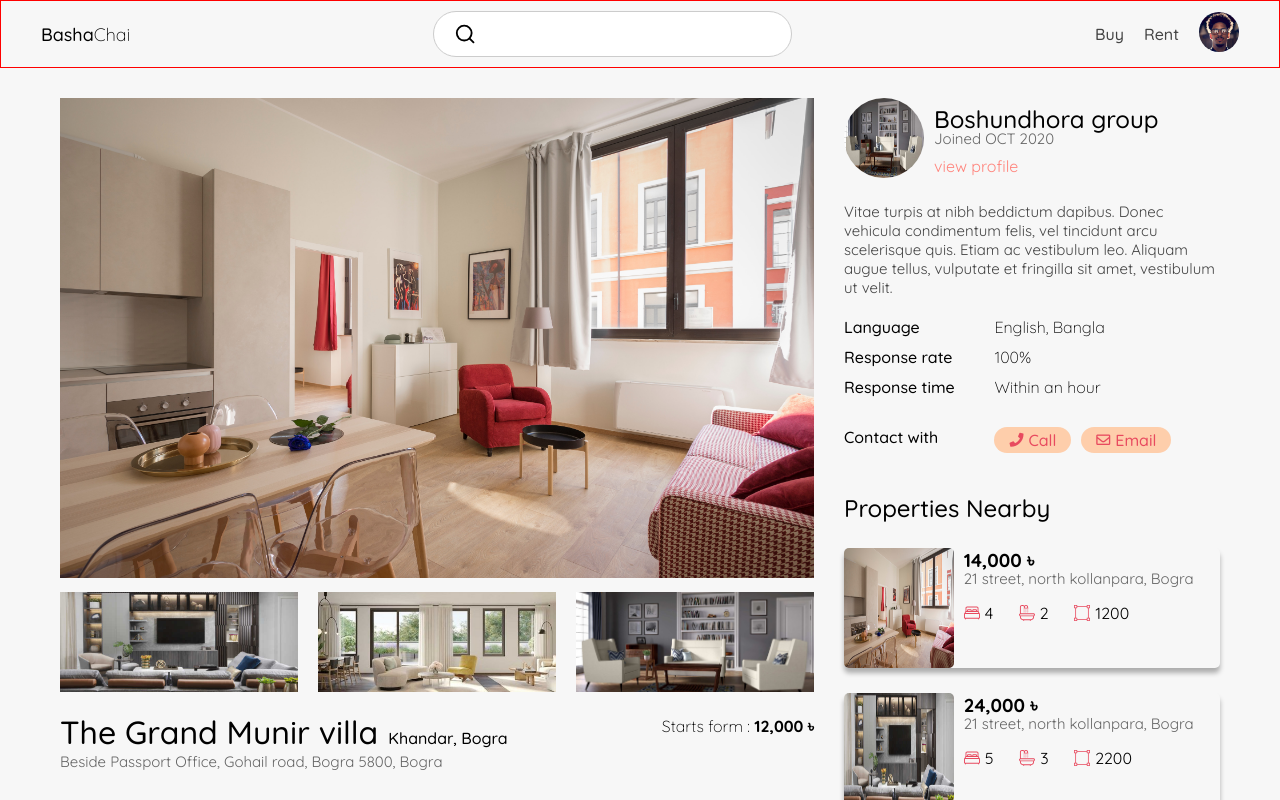
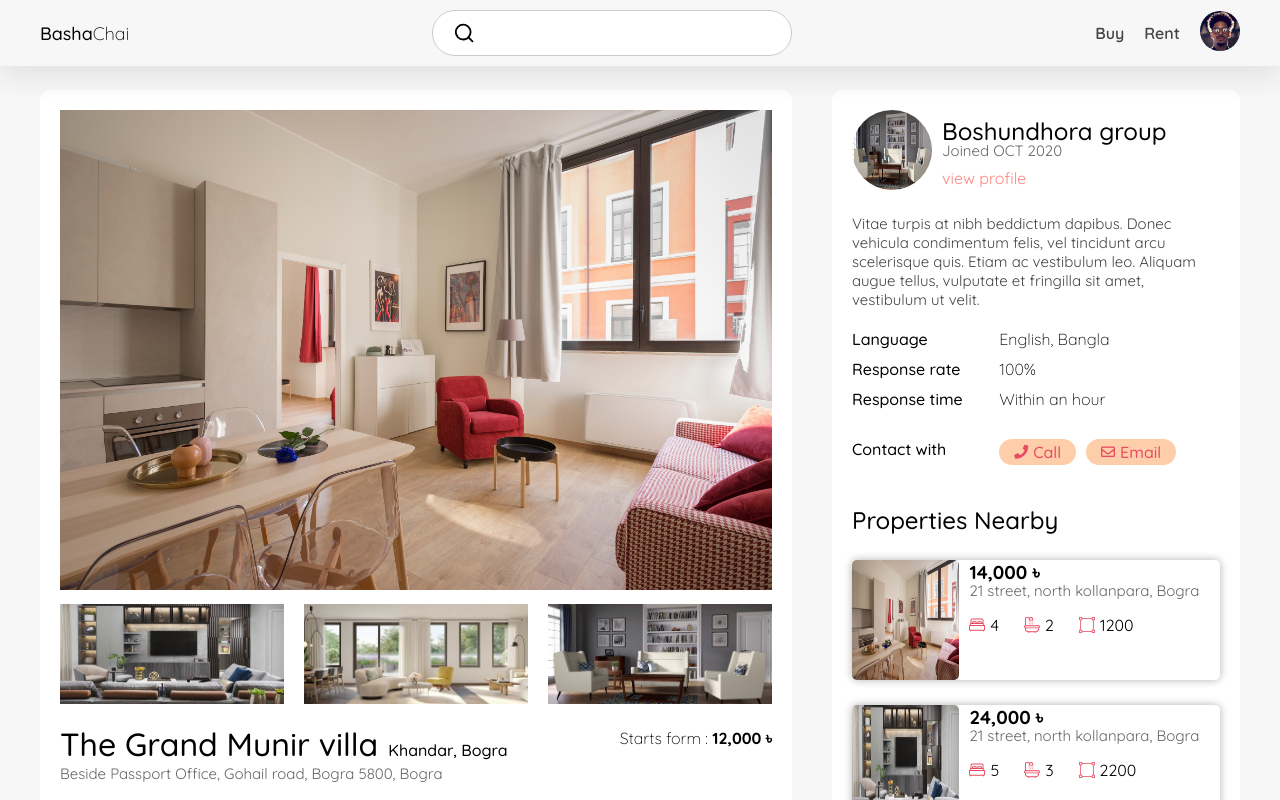
Before and after one commit to MizanurRahmann/Basha-Chai, a React (Create React App) app: page / in a window 1280 px wide. Shown: the top 800 px of the page. Built offline with nearby package versions, Linux system fonts and the light colour scheme.

Commit message:
FIX: navbar and flat description.

```diff
--- a/src/Styles/Flat.css
+++ b/src/Styles/Flat.css
@@ -1,8 +1,12 @@
 .flat__desc{
     display: flex; flex-wrap: wrap;
-    padding: 30px 60px;
+    margin-top: 80px;
+    /* padding: 30px 60px; */
 }
-.flat__desc-desc{ width: 65%; min-height: 100vh; }
+.flat__desc-desc{
+    width: calc(65% - 80px); min-height: 100vh; background: #fff; margin: 10px 40px;
+    padding: 20px; border-radius: 10px;
+}
 
 /* ==== flat desc image ==== */
 .flat__desc-image{ width: 100%; overflow: hidden; }
@@ -51,9 +55,9 @@
 
 
 .flat__desc-owner{
-    width: 35%;
-    padding: 0 0 0 30px;
-    /* background: #fff; */
+    width: calc(35% - 40px); height: max-content;
+    border-radius: 10px; background: #fff;
+    margin: 10px 40px 40px 0; padding: 20px;
 }
 .flat__desc-owner .owner-info{ display: flex; align-items: center; }
 .owner-info .owner-image{ margin-right: 10px; }
@@ -82,7 +86,7 @@
 
 .relatedFlats h2{ font-family: var(--primary-font); font-weight: 500; margin-top: 40px;}
 .relatedflat{
-    display: flex; margin-top: 25px; box-shadow: 0 5px 5px rgba(0,0,0,0.3);
+    display: flex; margin-top: 25px; box-shadow: 0 0 8px rgba(0,0,0,0.3);
     border-radius: 5px; height: 15vh; transition: .3s; cursor: pointer;
 }
 .relatedflat:hover{ transform: scale(1.05); }
--- a/src/Styles/Navbar.css
+++ b/src/Styles/Navbar.css
@@ -1,15 +1,16 @@
 .navbar{
     padding: 10px 40px;
-    border: 1px solid red;
     font-family: var(--primary-font); font-weight: 400;
     display: flex; align-items: center; justify-content: space-between;
+    box-shadow: 0px 10px 30px rgba(40, 39, 45, 0.105);
+    background: #f7f7f7; width: 100%; position: fixed; top: 0; left: 0;
 }
 .navbar .brand a{ font-size: 18px; font-weight: 300; text-decoration: none; color: #000; }
 .navbar .brand a span{ font-weight: 500; }
 .navbar .options{ display: flex; align-items: center;}
-.navbar .options a{ margin-right: 20px; text-decoration: none; color: #444; font-weight: 500;}
+.navbar .options a{ margin-right: 20px; text-decoration: none; color: #444; font-weight: 600;}
 .navbar .options a:hover{ color: var(--primary-color-dark); }
 .navbar .options .user img { width: 40px; height: 40px; border-radius: 50%;}
 .navbar .search{ width: 30%; }
 .navbar .search .field{ display: flex; align-items: center; width: 100%; background: #fff; padding: 8px 20px; border-radius: 30px; border: 1px solid #ccc;}
-.navbar .search .field input{ padding: 5px; width: 100%; border: none; outline: none; background: transparent; font-size: 16px;}
+.navbar .search .field input{ padding: 5px 10px; width: 100%; border: none; outline: none; background: transparent; font-size: 16px;}
```
